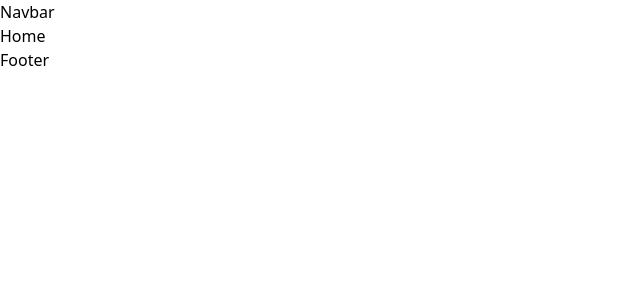
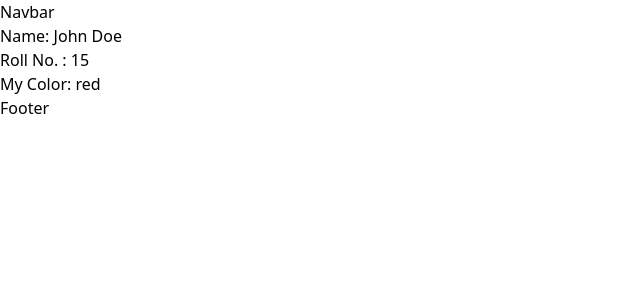
Before and after one commit to Anikesh02/E-Bharat, a React (Vite) app: page / in a window 1280 px wide. Shown: the top 300 px of the page, without its empty margins (0-640 px from the left). Built offline with nearby package versions, Linux system fonts and the light colour scheme.

Commit message:
Sharing data with multiple components without using props (Context API)

```diff
--- a/src/App.jsx
+++ b/src/App.jsx
@@ -1,23 +1,26 @@
 import React from 'react'
-import { BrowserRouter as Router,Route,Routes } from "react-router-dom";
+import { BrowserRouter as Router, Route, Routes } from "react-router-dom";
 
 import Home from './pages/home/Home';
 import Cart from './pages/cart/Cart';
 import Dashboard from './pages/admin/dashboard/Dashboard';
 import NoPage from './pages/nopage/NoPage';
 import Order from './pages/order/Order';
+import MyState from './context/data/myState';
 
 function App() {
   return (
-    <Router>
-      <Routes>
-        <Route path="/" element={<Home/>} />
-        <Route path="/order" element={<Order/>} />
-        <Route path="/cart" element={<Cart/>} />
-        <Route path="/dashboard" element={<Dashboard/>} />
-        <Route path="/*" element={<NoPage/>} />
-      </Routes>
-    </Router>
+    <MyState>
+      <Router>
+        <Routes>
+          <Route path="/" element={<Home />} />
+          <Route path="/order" element={<Order />} />
+          <Route path="/cart" element={<Cart />} />
+          <Route path="/dashboard" element={<Dashboard />} />
+          <Route path="/*" element={<NoPage />} />
+        </Routes>
+      </Router>
+    </MyState>
   )
 }
 
--- /dev/null
+++ b/src/context/data/myContext.jsx
@@ -0,0 +1,4 @@
+import { createContext } from "react";
+
+const myContext = createContext();
+export default myContext;
--- /dev/null
+++ b/src/context/data/myState.jsx
@@ -0,0 +1,19 @@
+import React from 'react'
+import MyContext from './myContext'
+
+function myState(props) {
+    const state = {
+        name: "John Doe",
+        rollno: 15
+    }
+
+    const color = "red"
+
+  return (
+    <MyContext.Provider value={{state, color}}>
+        {props.children}
+    </MyContext.Provider>
+  )
+}
+
+export default myState
--- a/src/pages/home/Home.jsx
+++ b/src/pages/home/Home.jsx
@@ -1,9 +1,16 @@
-import React from 'react'
+import React, { useContext } from 'react'
 import Layout from '../../components/layout/Layout'
+import myContext from '../../context/data/myContext'
 
 function Home() {
+  const context = useContext(myContext);
+  const {state, color} = context;
   return (
-   <Layout>Home</Layout>
+   <Layout>
+    <h1>Name: {state.name}</h1>
+    <h1>Roll No. : {state.rollno}</h1>
+    <h1>My Color: {color}</h1>
+   </Layout>
   )
 }
 
--- a/src/pages/order/Order.jsx
+++ b/src/pages/order/Order.jsx
@@ -1,9 +1,16 @@
-import React from 'react'
+import React, { useContext } from 'react'
 import Layout from '../../components/layout/Layout'
+import myContext from '../../context/data/myContext';
 
 function Order() {
+  const context = useContext(myContext);
+  const {name,rollno} = context;
   return (
-    <Layout>Order</Layout>
+    <Layout>
+      Order
+    <h1>Name: {name}</h1>
+    <h1>Roll No. : {rollno}</h1>
+   </Layout>
   )
 }
 
```
